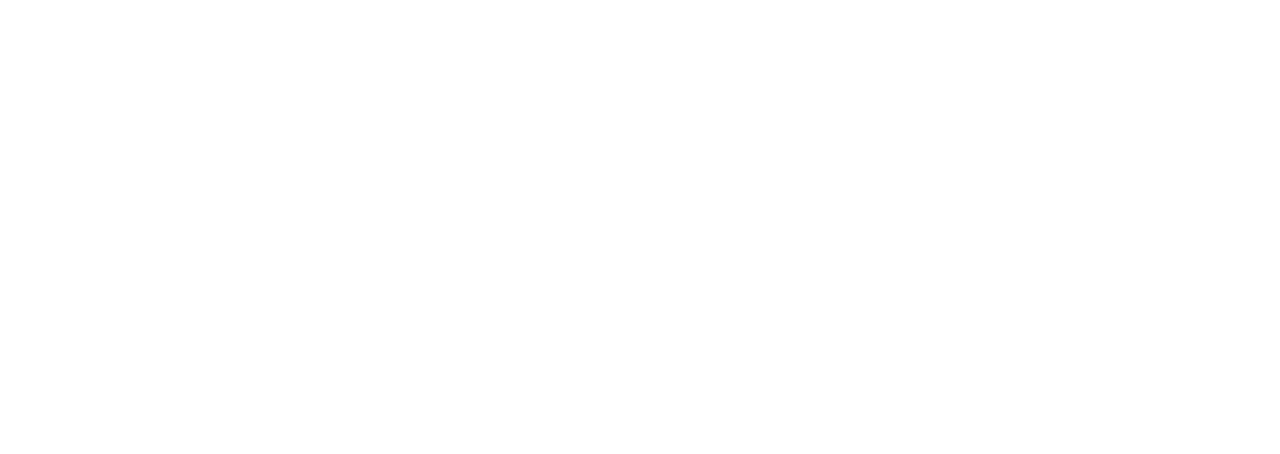
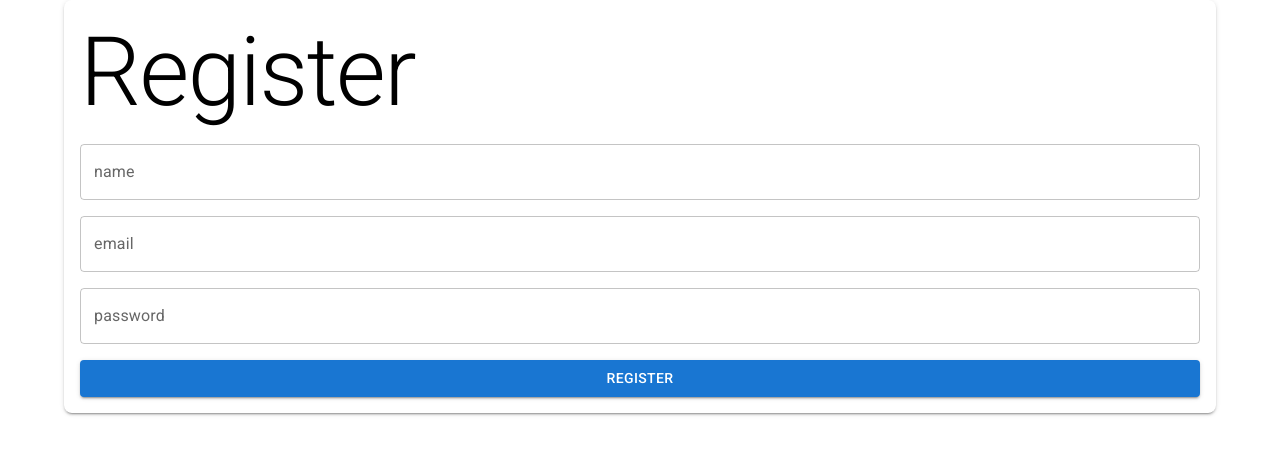
Before and after one commit to williamlim16/elearning-fr, a React (Create React App) app: page /register in a window 1280 px wide. Before the commit this address had no page. Shown: the top 454 px of the page. Built offline with nearby package versions, Linux system fonts and the light colour scheme.

Commit message:
#1 feat: added register page

```diff
--- a/src/App.tsx
+++ b/src/App.tsx
@@ -1,12 +1,14 @@
 import { Routes, Route } from "react-router-dom";
 import Todos from "./pages/Todo";
 import Login from "./pages/Login";
+import Register from "./pages/Register";
 
 function App() {
   return (
     <Routes>
       <Route path="/" element={<Todos />} />
       <Route path="/login" element={<Login />} />
+      <Route path="/register" element={<Register />} />
     </Routes>
   );
 }
--- /dev/null
+++ b/src/components/Register/RegisterInput.tsx
@@ -0,0 +1,30 @@
+import Container from "@mui/material/Container";
+import TextField from "@mui/material/TextField";
+import Button from "@mui/material/Button";
+import Stack from "@mui/material/Stack";
+import Box from "@mui/material/Box";
+import Typography from "@mui/material/Typography";
+
+function RegisterInput() {
+  return (
+    <Container>
+      <Box padding={2} boxShadow={2} borderRadius={2}>
+        <Stack spacing={2}>
+          <Typography variant="h1" gutterBottom>
+            Register
+          </Typography>
+          <TextField id="outlined-basic" label="name" variant="outlined" />
+          <TextField id="outlined-basic" label="email" variant="outlined" />
+          <TextField
+            id="outlined-basic"
+            label="password"
+            variant="outlined"
+            type="password"
+          />
+          <Button variant="contained">Register</Button>
+        </Stack>
+      </Box>
+    </Container>
+  );
+}
+export default RegisterInput;
--- /dev/null
+++ b/src/pages/Register.tsx
@@ -0,0 +1,7 @@
+import RegisterInput from "../components/Register/RegisterInput";
+
+function Register() {
+  return <RegisterInput />;
+}
+
+export default Register;
```
